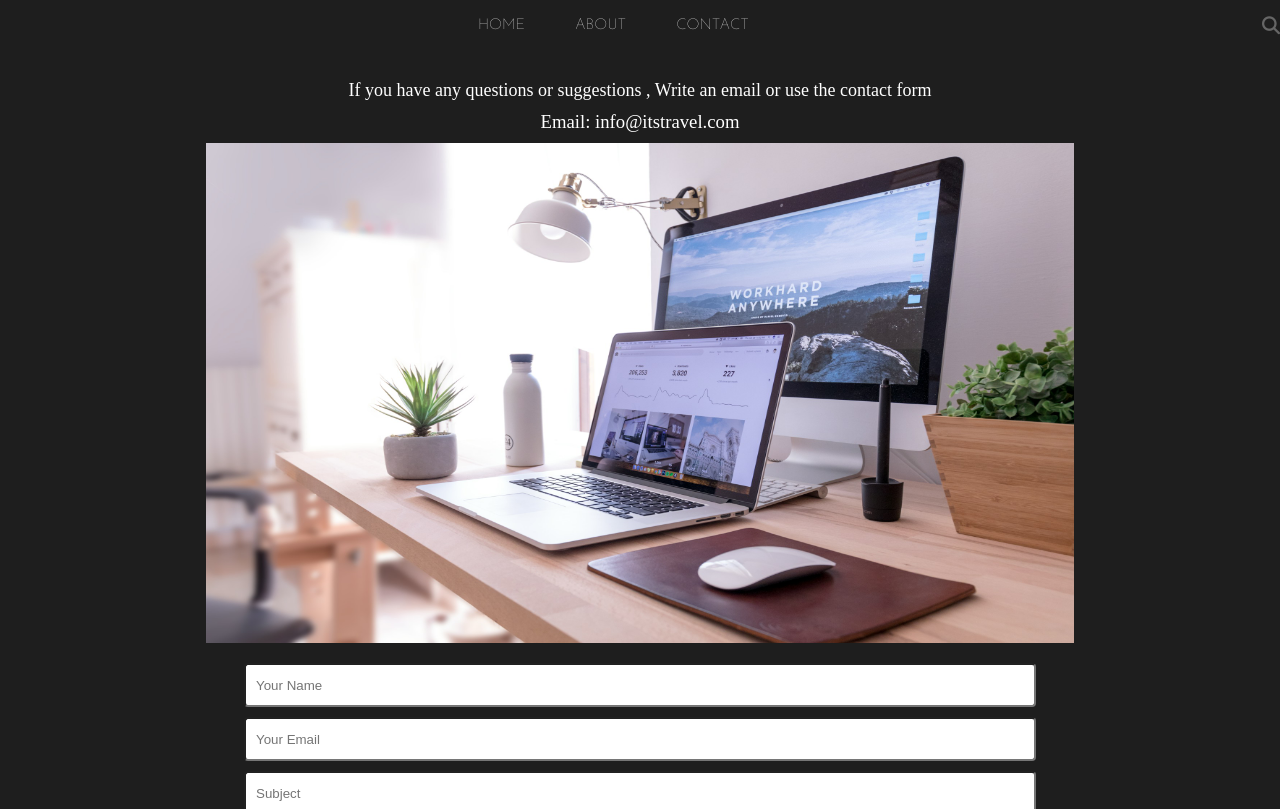
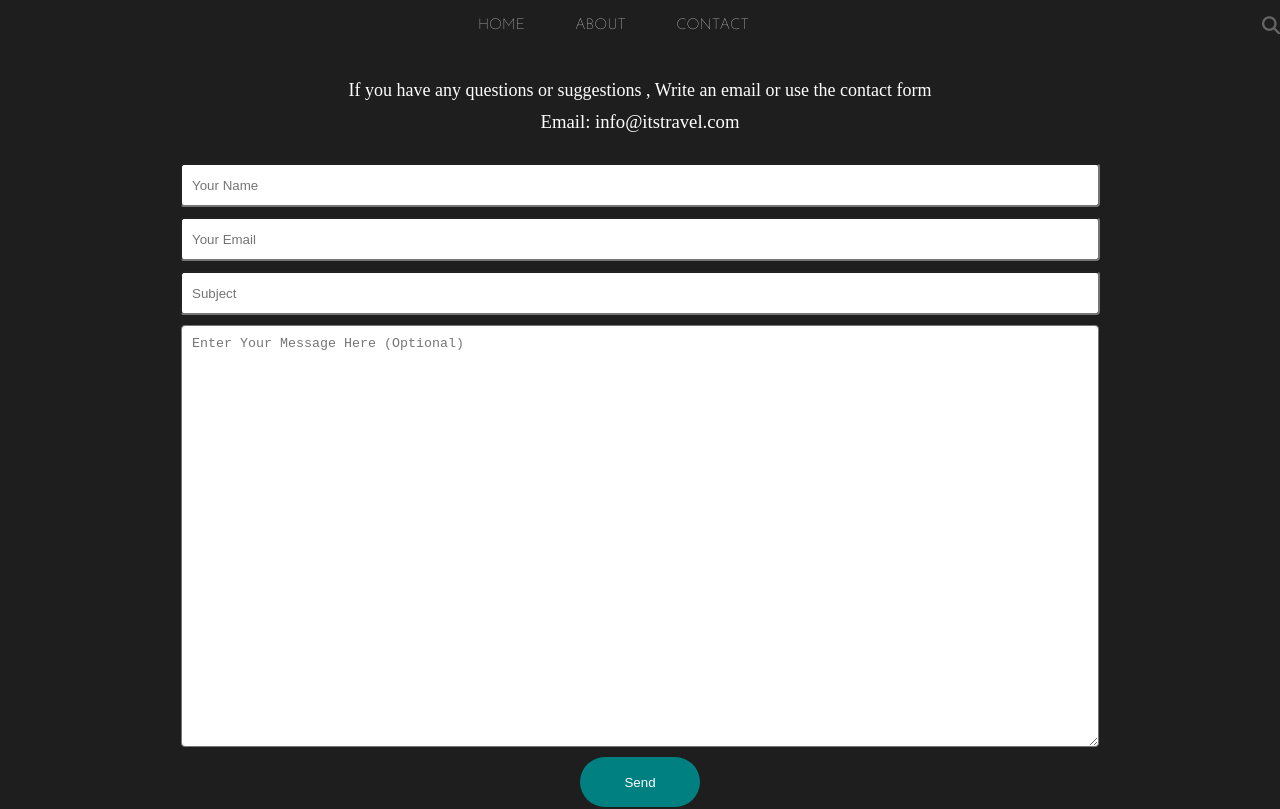
Before and after one commit to BlessingLuphahla/blog-app-ui, a React (Create React App) app: page /contact in a window 1280 px wide. Shown: the top 809 px of the page. Built offline with nearby package versions, Linux system fonts and the light colour scheme.

Commit message:
contact update

```diff
--- a/src/pages/contact/contact.css
+++ b/src/pages/contact/contact.css
@@ -26,6 +26,7 @@
 .contactImage {
   height: 500px;
   width: 70%;
+  display: none;
 }
 
 .contactTitle {
@@ -55,7 +56,7 @@
 }
 
 .contactForm input {
-  width: 60%;
+  width: 70%;
   height: 20px;
   padding: 10px;
   border-radius: 4px;
@@ -107,6 +108,7 @@ textarea#message {
   .contactImage {
     height: 300px;
     width: 99%;
+    display: block;
   }
 
   .contactForm textarea#message {
```
